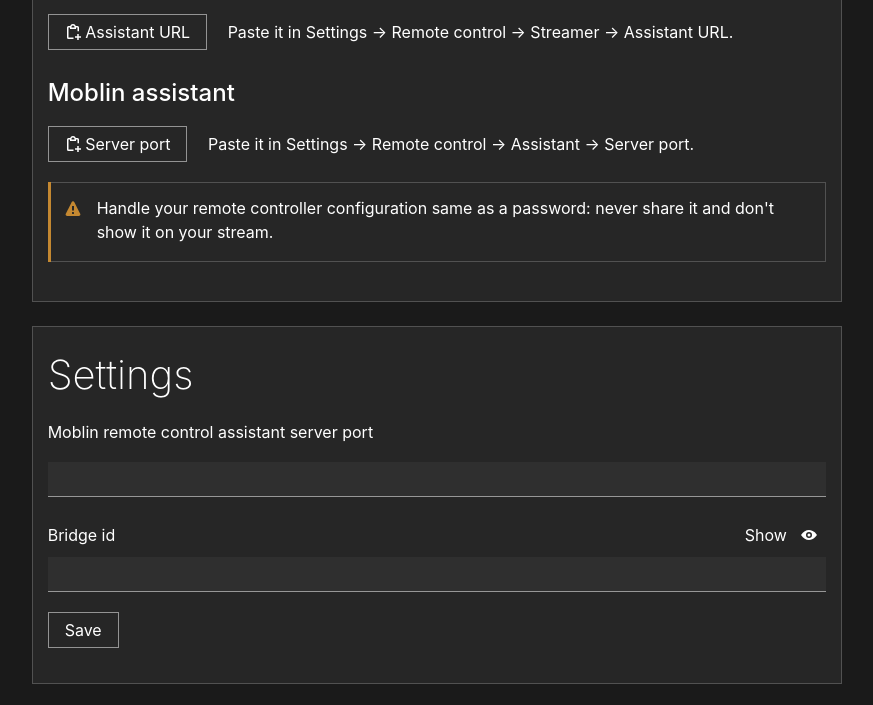
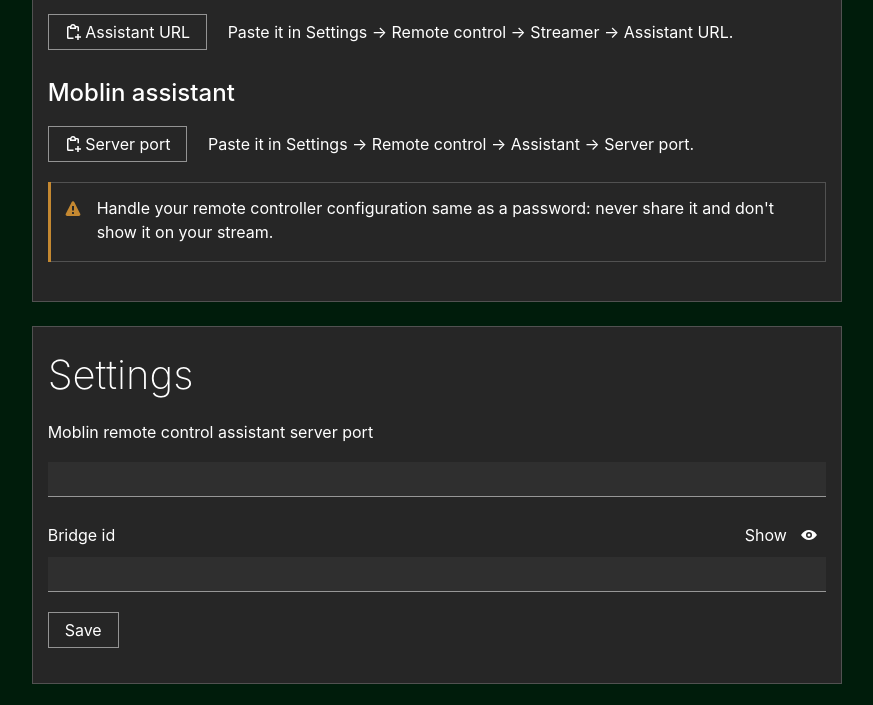
Before and after one commit to eerimoq/moblin-remote-control-relay, a plain HTML site: page frontend/index.html in a window 1280 px wide. Shown: the part 519-1224 px from the top of the page, without its empty margins (203-1076 px from the left). Drawn offline with Linux system fonts and the light colour scheme; a script that the page names is missing; a web font is replaced by a local one.

Commit message:
Green theme.

```diff
--- a/frontend/index.html
+++ b/frontend/index.html
@@ -8,7 +8,7 @@
     <link rel="stylesheet" href="vanilla-framework-version-4.14.0.min.css" />
   </head>
 
-  <body class="is-dark" style="background: #1a1a1a">
+  <body class="is-dark" style="background: #001c0b">
     <div class="row">
       <div class="col-2"></div>
       <div class="col-8" style="margin: auto">
```
Also changed, not shown: frontend/server-status.html (+1 -1 lines), frontend/status.html (+1 -1 lines), frontend/favicon.ico, 1 other file.
